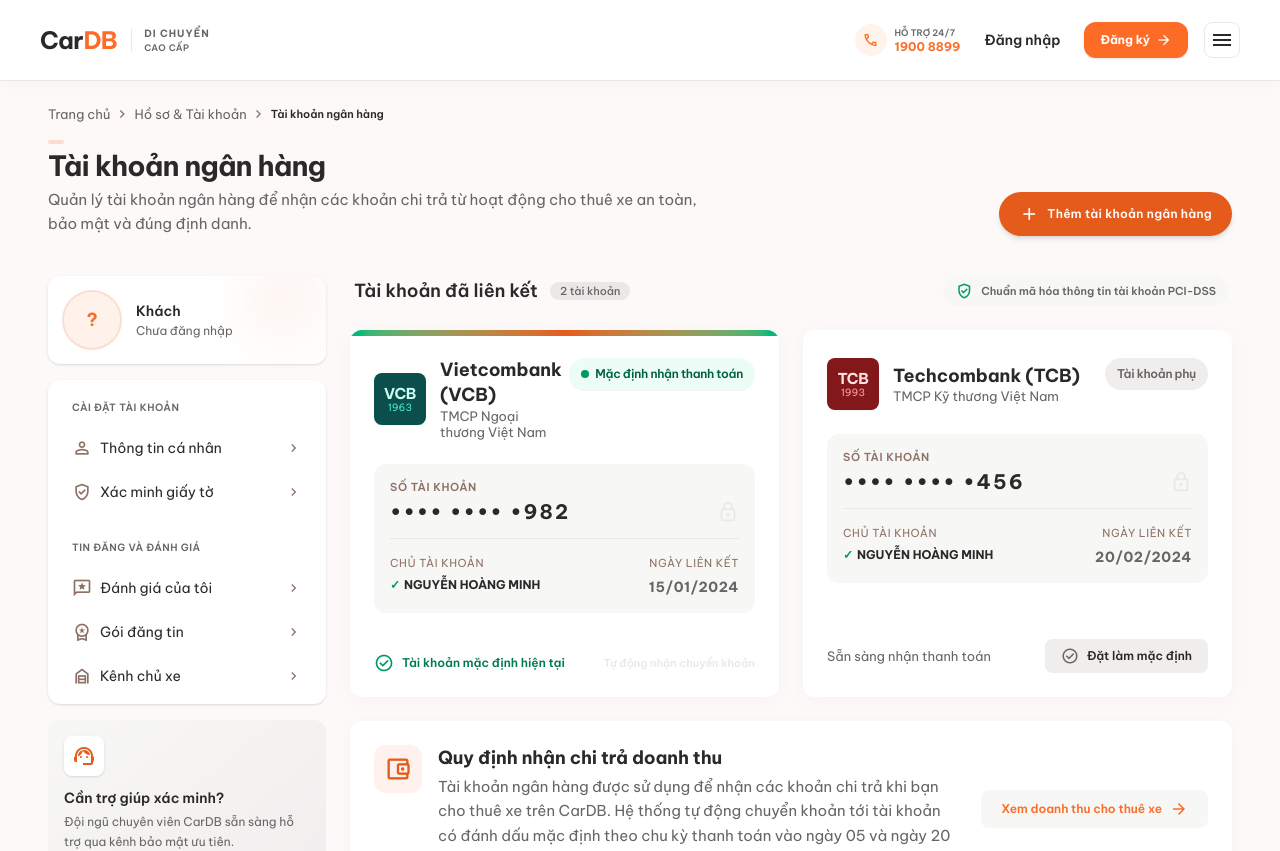
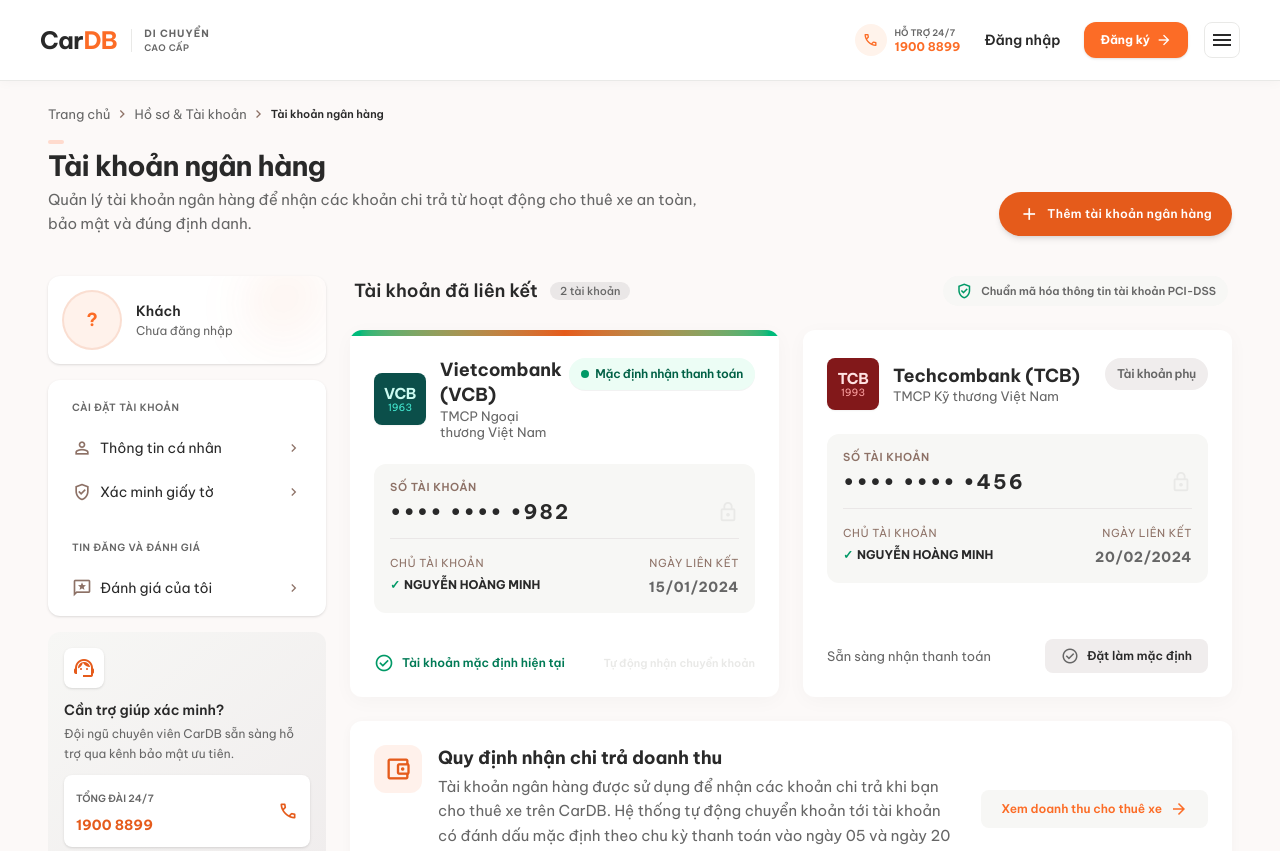
Before and after one commit to Tinh-Minh/SBA301, a React (Vite) app in the folder carrental-FE/: page /design/banks in a window 1280 px wide. Shown: the top 851 px of the page. Built offline with nearby package versions, Linux system fonts and the light colour scheme.

Commit message:
fix(fe-account): F1-09 hide owner-only menu items from customers
The account sidebar showed 'Gói đăng tin' and 'Kênh chủ xe' to CUSTOMER accounts, which only led to an access-denied screen.

```diff
--- a/carrental-FE/src/components/ProfileSidebar.jsx
+++ b/carrental-FE/src/components/ProfileSidebar.jsx
@@ -10,12 +10,12 @@ const groups = [
         ] },
     { title: "Tin đăng và đánh giá", links: [
             { section: "reviews", href: "/my-trips", label: "Đánh giá của tôi", icon: "reviews" },
-            { section: "subscriptions", href: "/owner/subscriptions", label: "Gói đăng tin", icon: "workspace_premium" },
-            { section: "owner", href: "/owner/dashboard", label: "Kênh chủ xe", icon: "garage_home" },
+            { section: "subscriptions", href: "/owner/subscriptions", label: "Gói đăng tin", icon: "workspace_premium", ownerOnly: true },
+            { section: "owner", href: "/owner/dashboard", label: "Kênh chủ xe", icon: "garage_home", ownerOnly: true },
         ] },
 ];
 export function ProfileSidebar({ active, className = "" }) {
-    const { user, isAdmin } = useAuth();
+    const { user, isAdmin, isOwner } = useAuth();
     const ownerCounts = useOwnerCounts(Boolean(user && !isAdmin));
     const roleLabel = accountRoleLabel(user, ownerCounts.approvedCars);
     return <aside className={`space-y-4 ${className}`} data-purpose="account-sidebar">
@@ -27,7 +27,7 @@ export function ProfileSidebar({ active, className = "" }) {
       </div>
     </div>
     <nav aria-label="Hồ sơ và tài khoản" className="space-y-4 rounded-xl bg-surface-container-lowest p-2 shadow-sm">
-      {groups.map(group => <div key={group.title}><h3 className="px-4 py-2 text-[10px] font-semibold uppercase tracking-wider text-on-surface-variant">{group.title}</h3><div className="space-y-1">{group.links.map(link => {
+      {groups.map(group => <div key={group.title}><h3 className="px-4 py-2 text-[10px] font-semibold uppercase tracking-wider text-on-surface-variant">{group.title}</h3><div className="space-y-1">{group.links.filter(link => !link.ownerOnly || isOwner).map(link => {
                 const selected = link.section === active;
                 return <Link key={link.href} to={link.href} aria-current={selected ? "page" : undefined} className={`group flex items-center gap-2 rounded-lg px-4 py-2.5 transition-colors ${selected ? "bg-primary-fixed/50 font-semibold text-primary-container shadow-sm" : "text-on-surface hover:bg-surface-container-low"}`}><Icon name={link.icon} className={`shrink-0 text-[20px] ${selected ? "text-primary-container" : "text-outline group-hover:text-primary-container"}`}/><span className="min-w-0 flex-1 whitespace-nowrap text-sm">{link.label}</span><Icon name="chevron_right" className="text-[16px] text-outline"/></Link>;
             })}</div></div>)}
```
